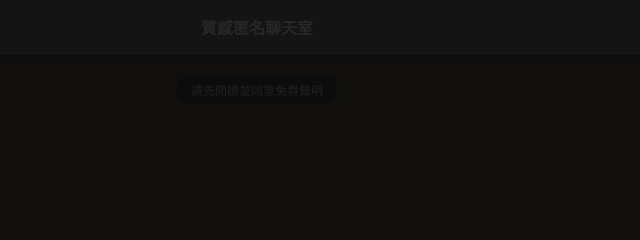
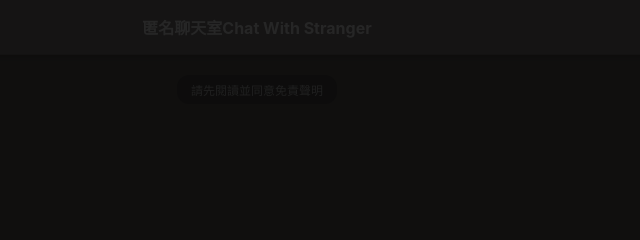
Before and after one commit to peichinchung/talk, a website: page public/index.html in a window 1280 px wide. Shown: the top 240 px of the page, 383-1023 px from the left. Drawn offline with nearby package versions, Linux system fonts and the light colour scheme.

Commit message:
updated chatroom name

```diff
--- a/public/index.html
+++ b/public/index.html
@@ -135,7 +135,7 @@
         </div>
     </div>
 
-    <header>質感匿名聊天室</header>
+    <header>匿名聊天室Chat With Stranger</header>
     <div id="chat-box">
         <div class="system">請先閱讀並同意免責聲明</div>
     </div>
```
